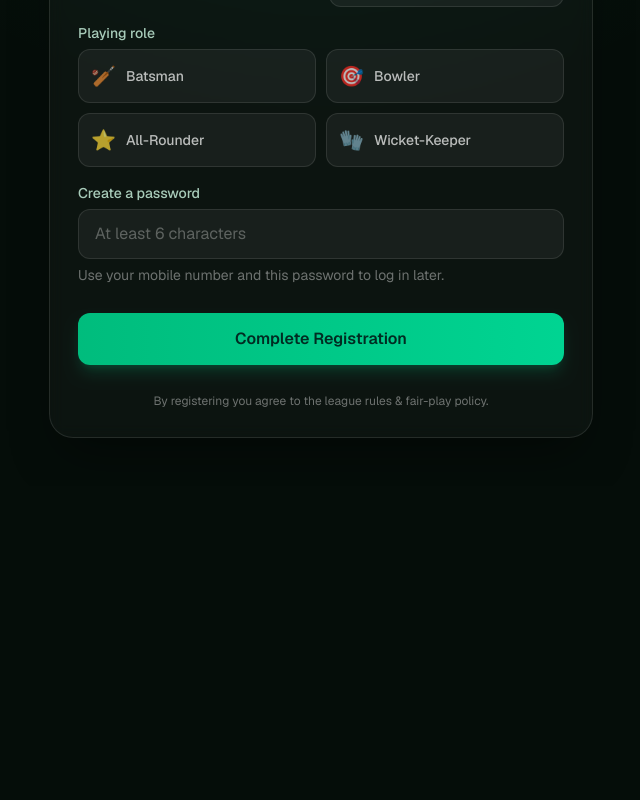
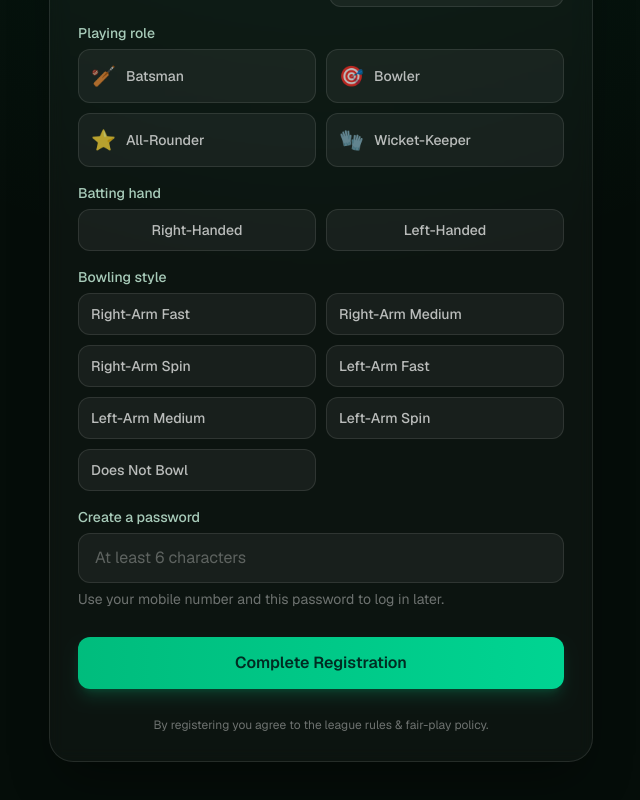
Before and after one commit to cmeher196/playzone, a Next.js app: page /register in a window 1280 px wide. Shown: the part 544-1344 px from the top of the page, without its empty margins (319-959 px from the left). Before the commit the page ends 1030 px from the top, so only its background shows below. Built offline with nearby package versions, Linux system fonts and the light colour scheme; no server answers.

Commit message:
added batting and bowling style in registration form

```diff
--- a/src/app/api/teams/[teamId]/players/route.ts
+++ b/src/app/api/teams/[teamId]/players/route.ts
@@ -55,6 +55,8 @@ export async function POST(
       gender: "Other",
       age: 18,
       playerType: "All-Rounder",
+      battingHand: "Right-Handed",
+      bowlingStyle: "Does Not Bowl",
     });
     playerId = created.id;
     playerName = created.name;
--- a/src/app/performance/page.tsx
+++ b/src/app/performance/page.tsx
@@ -40,6 +40,8 @@ export default async function PerformancePage() {
         <h1 className="text-2xl font-bold tracking-tight">My Performance</h1>
         <p className="mt-1 text-sm text-white/50">
           {user.name} · {user.playerType}
+          {user.battingHand && ` · ${user.battingHand}`}
+          {user.bowlingStyle && ` · ${user.bowlingStyle}`}
         </p>
       </div>
 
--- a/src/app/players/page.tsx
+++ b/src/app/players/page.tsx
@@ -60,7 +60,10 @@ export default async function PlayersPage() {
                   <div className="min-w-0 flex-1">
                     <div className="font-medium text-white">{p.name}</div>
                     <div className="truncate text-xs text-white/50">
-                      {p.playerType} · {p.stats.matches} matches · {p.stats.runs}{" "}
+                      {p.playerType}
+                      {p.battingHand && ` · ${p.battingHand}`}
+                      {p.bowlingStyle && ` · ${p.bowlingStyle}`}
+                      {" · "}{p.stats.matches} matches · {p.stats.runs}{" "}
                       runs · {p.stats.wickets} wkts
                     </div>
                   </div>
--- a/src/components/AdminDashboard.tsx
+++ b/src/components/AdminDashboard.tsx
@@ -3,7 +3,7 @@
 import { useMemo, useState } from "react";
 import { useRouter } from "next/navigation";
 import type { PublicPlayer } from "@/lib/registrations";
-import { GENDERS, PLAYER_TYPES } from "@/lib/validation";
+import { GENDERS, PLAYER_TYPES, BATTING_HANDS, BOWLING_STYLES } from "@/lib/validation";
 
 const ROLE_BADGE: Record<string, string> = {
   admin: "border-amber-400/30 bg-amber-400/15 text-amber-300",
@@ -22,6 +22,8 @@ type EditFields = {
   gender: (typeof GENDERS)[number];
   age: number;
   playerType: (typeof PLAYER_TYPES)[number];
+  battingHand: (typeof BATTING_HANDS)[number];
+  bowlingStyle: (typeof BOWLING_STYLES)[number];
 };
 
 export function AdminDashboard({
@@ -153,6 +155,8 @@ export function AdminDashboard({
                     </div>
                     <div className="mt-1 text-sm text-white/50">
                       {a.playerType} · {a.gender} · {a.age} yrs
+                      {a.battingHand && ` · ${a.battingHand}`}
+                      {a.bowlingStyle && ` · ${a.bowlingStyle}`}
                     </div>
                     <div className="mt-1 flex flex-wrap gap-x-4 gap-y-0.5 text-sm text-white/60">
                       <span>📱 +91 {a.mobile}</span>
@@ -248,6 +252,12 @@ function EditForm({
   const [playerType, setPlayerType] = useState<EditFields["playerType"]>(
     account.playerType,
   );
+  const [battingHand, setBattingHand] = useState<EditFields["battingHand"]>(
+    account.battingHand ?? "Right-Handed",
+  );
+  const [bowlingStyle, setBowlingStyle] = useState<EditFields["bowlingStyle"]>(
+    account.bowlingStyle ?? "Does Not Bowl",
+  );
 
   const field =
     "mt-1 w-full rounded-lg border border-white/10 bg-white/5 px-3 py-2 text-sm text-white outline-none focus:border-emerald-400/60";
@@ -303,11 +313,43 @@ function EditForm({
           ))}
         </select>
       </label>
+      <label className="text-xs text-white/50">
+        Batting hand
+        <select
+          value={battingHand}
+          onChange={(e) =>
+            setBattingHand(e.target.value as EditFields["battingHand"])
+          }
+          className={field}
+        >
+          {BATTING_HANDS.map((h) => (
+            <option key={h} value={h} className="bg-[#0a1712]">
+              {h}
+            </option>
+          ))}
+        </select>
+      </label>
+      <label className="text-xs text-white/50">
+        Bowling style
+        <select
+          value={bowlingStyle}
+          onChange={(e) =>
+            setBowlingStyle(e.target.value as EditFields["bowlingStyle"])
+          }
+          className={field}
+        >
+          {BOWLING_STYLES.map((s) => (
+            <option key={s} value={s} className="bg-[#0a1712]">
+              {s}
+            </option>
+          ))}
+        </select>
+      </label>
       <div className="flex gap-2 sm:col-span-2">
         <button
           type="button"
           disabled={busy}
-          onClick={() => onSave({ name, gender, age: Number(age), playerType })}
+          onClick={() => onSave({ name, gender, age: Number(age), playerType, battingHand, bowlingStyle })}
           className="rounded-lg bg-gradient-to-r from-emerald-500 to-emerald-400 px-4 py-2 text-sm font-semibold text-emerald-950 transition hover:from-emerald-400 hover:to-emerald-300 disabled:opacity-50"
         >
           {busy ? "Saving…" : "Save changes"}
--- a/src/components/ProfileEditor.tsx
+++ b/src/components/ProfileEditor.tsx
@@ -1,8 +1,8 @@
 "use client";
 
-import { useEffect, useRef, useState } from "react";
+import { useRef, useState } from "react";
 import { useRouter } from "next/navigation";
-import { GENDERS, PLAYER_TYPES } from "@/lib/validation";
+import { GENDERS, PLAYER_TYPES, BATTING_HANDS, BOWLING_STYLES } from "@/lib/validation";
 import type { PublicPlayer } from "@/lib/registrations";
 import { OtpVerify } from "./OtpVerify";
 
@@ -30,6 +30,12 @@ export function ProfileEditor({ user }: { user: PublicPlayer }) {
   const [playerType, setPlayerType] = useState<PublicPlayer["playerType"]>(
     user.playerType,
   );
+  const [battingHand, setBattingHand] = useState<PublicPlayer["battingHand"]>(
+    user.battingHand ?? "Right-Handed",
+  );
+  const [bowlingStyle, setBowlingStyle] = useState<PublicPlayer["bowlingStyle"]>(
+    user.bowlingStyle ?? "Does Not Bowl",
+  );
 
   const [mobile, setMobile] = useState(user.mobile);
   const [editingMobile, setEditingMobile] = useState(false);
@@ -52,12 +58,9 @@ export function ProfileEditor({ user }: { user: PublicPlayer }) {
   const [showLogoutDialog, setShowLogoutDialog] = useState(false);
   const [loggingOut, setLoggingOut] = useState(false);
 
-  useEffect(() => {
-    if (verifiedMobile && mobile !== verifiedMobile) {
-      setVerifiedToken(null);
-      setVerifiedMobile("");
-    }
-  }, [mobile, verifiedMobile]);
+  // `mobileVerified` already re-derives from `verifiedMobile === mobile` on
+  // every render, and `OtpVerify` resets its own UI when its `mobile` prop
+  // changes — so no effect is needed to "unverify" stale state here.
 
   async function saveDetails(e: React.FormEvent) {
     e.preventDefault();
@@ -76,6 +79,8 @@ export function ProfileEditor({ user }: { user: PublicPlayer }) {
           age: Number(age),
           gender,
           playerType,
+          battingHand,
+          bowlingStyle,
           mobile,
           ...(mobileChanged ? { verificationToken: verifiedToken } : {}),
         }),
@@ -338,6 +343,38 @@ export function ProfileEditor({ user }: { user: PublicPlayer }) {
         </div>
 
         <div>
+          <span className={labelClass}>Batting hand</span>
+          <div className="grid grid-cols-2 gap-2.5">
+            {BATTING_HANDS.map((option) => (
+              <button
+                type="button"
+                key={option}
+                onClick={() => setBattingHand(option)}
+                className={chip(battingHand === option)}
+              >
+                {option}
+              </button>
+            ))}
+          </div>
+        </div>
+
+        <div>
+          <span className={labelClass}>Bowling style</span>
+          <div className="grid grid-cols-2 gap-2.5">
+            {BOWLING_STYLES.map((option) => (
+              <button
+                type="button"
+                key={option}
+                onClick={() => setBowlingStyle(option)}
+                className={chip(bowlingStyle === option)}
+              >
+                {option}
+              </button>
+            ))}
+          </div>
+        </div>
+
+        <div>
           <span className={labelClass}>Mobile number</span>
           {!editingMobile ? (
             <div className="flex items-center justify-between rounded-xl border border-white/10 bg-white/5 px-4 py-3">
--- a/src/components/RegistrationForm.tsx
+++ b/src/components/RegistrationForm.tsx
@@ -9,6 +9,8 @@ import {
   type RegistrationFormInput,
   PLAYER_TYPES,
   GENDERS,
+  BATTING_HANDS,
+  BOWLING_STYLES,
 } from "@/lib/validation";
 
 const PLAYER_TYPE_ICONS: Record<(typeof PLAYER_TYPES)[number], string> = {
@@ -216,6 +218,70 @@ export function RegistrationForm({ redirectTo = "/profile" }: { redirectTo?: str
         </div>
 
         <div>
+          <span className={labelClass}>Batting hand</span>
+          <Controller
+            control={control}
+            name="battingHand"
+            render={({ field }) => (
+              <div className="grid grid-cols-2 gap-2.5">
+                {BATTING_HANDS.map((option) => {
+                  const active = field.value === option;
+                  return (
+                    <button
+                      type="button"
+                      key={option}
+                      onClick={() => field.onChange(option)}
+                      className={`rounded-xl border px-3 py-2.5 text-sm font-medium transition ${
+                        active
+                          ? "border-emerald-400 bg-emerald-400/15 text-emerald-100"
+                          : "border-white/10 bg-white/5 text-white/70 hover:border-white/25"
+                      }`}
+                    >
+                      {option}
+                    </button>
+                  );
+                })}
+              </div>
+            )}
+          />
+          {errors.battingHand && (
+            <p className={errorClass}>{errors.battingHand.message}</p>
+          )}
+        </div>
+
+        <div>
+          <span className={labelClass}>Bowling style</span>
+          <Controller
+            control={control}
+            name="bowlingStyle"
+            render={({ field }) => (
+              <div className="grid grid-cols-2 gap-2.5">
+                {BOWLING_STYLES.map((option) => {
+                  const active = field.value === option;
+                  return (
+                    <button
+                      type="button"
+                      key={option}
+                      onClick={() => field.onChange(option)}
+                      className={`rounded-xl border px-3 py-2.5 text-left text-sm font-medium transition ${
+                        active
+                          ? "border-emerald-400 bg-emerald-400/15 text-emerald-100"
+                          : "border-white/10 bg-white/5 text-white/70 hover:border-white/25"
+                      }`}
+                    >
+                      {option}
+                    </button>
+                  );
+                })}
+              </div>
+            )}
+          />
+          {errors.bowlingStyle && (
+            <p className={errorClass}>{errors.bowlingStyle.message}</p>
+          )}
+        </div>
+
+        <div>
           <label htmlFor="password" className={labelClass}>
             Create a password
           </label>
--- a/src/lib/auth.ts
+++ b/src/lib/auth.ts
@@ -26,6 +26,8 @@ const GUEST_USER: PublicPlayer = {
   gender: "Other",
   age: 0,
   playerType: "All-Rounder",
+  battingHand: "Right-Handed",
+  bowlingStyle: "Does Not Bowl",
   role: "guest",
   registeredAt: "",
   photos: [],
--- a/src/lib/registrations.ts
+++ b/src/lib/registrations.ts
@@ -165,6 +165,8 @@ export async function ensureAdminAccount(params: {
     gender: "Other",
     age: 30,
     playerType: "All-Rounder",
+    battingHand: "Right-Handed",
+    bowlingStyle: "Does Not Bowl",
     role: "admin",
     passwordHash: params.passwordHash,
     registeredAt: new Date().toISOString(),
--- a/src/lib/stats.ts
+++ b/src/lib/stats.ts
@@ -170,6 +170,8 @@ export interface PlayerAggregate {
   id: string;
   name: string;
   playerType: string;
+  battingHand?: string;
+  bowlingStyle?: string;
   role?: string;
   stats: PlayerStats;
   points: number;
@@ -256,6 +258,8 @@ export async function getLeaderboardData(): Promise<PlayerAggregate[]> {
       id: p.id,
       name: p.name,
       playerType: p.playerType,
+      battingHand: p.battingHand,
+      bowlingStyle: p.bowlingStyle,
       role: p.role,
       stats: s,
       points,
--- a/src/lib/validation.ts
+++ b/src/lib/validation.ts
@@ -9,8 +9,22 @@ export const PLAYER_TYPES = [
 
 export const GENDERS = ["Male", "Female", "Other"] as const;
 
+export const BATTING_HANDS = ["Right-Handed", "Left-Handed"] as const;
+
+export const BOWLING_STYLES = [
+  "Right-Arm Fast",
+  "Right-Arm Medium",
+  "Right-Arm Spin",
+  "Left-Arm Fast",
+  "Left-Arm Medium",
+  "Left-Arm Spin",
+  "Does Not Bowl",
+] as const;
+
 export type PlayerType = (typeof PLAYER_TYPES)[number];
 export type Gender = (typeof GENDERS)[number];
+export type BattingHand = (typeof BATTING_HANDS)[number];
+export type BowlingStyle = (typeof BOWLING_STYLES)[number];
 
 const mobileField = z
   .string()
@@ -35,6 +49,8 @@ export const registrationSchema = z.object({
     .min(8, "Age must be between 8 and 70")
     .max(70, "Age must be between 8 and 70"),
   playerType: z.enum(PLAYER_TYPES, { error: "Select your playing role" }),
+  battingHand: z.enum(BATTING_HANDS, { error: "Select your batting hand" }),
+  bowlingStyle: z.enum(BOWLING_STYLES, { error: "Select your bowling style" }),
 });
 
 export type RegistrationInput = z.infer<typeof registrationSchema>;
@@ -63,7 +79,7 @@ export type LoginInput = z.infer<typeof loginSchema>;
 
 // Profile edit. Changing the mobile number requires a fresh OTP token.
 export const profileUpdateSchema = registrationSchema
-  .pick({ name: true, gender: true, age: true, playerType: true, mobile: true })
+  .pick({ name: true, gender: true, age: true, playerType: true, battingHand: true, bowlingStyle: true, mobile: true })
   .extend({ verificationToken: z.string().optional() });
 
 export type ProfileUpdateInput = z.infer<typeof profileUpdateSchema>;
@@ -86,6 +102,8 @@ export const adminUserUpdateSchema = z.object({
     .max(70, "Age must be between 8 and 70")
     .optional(),
   playerType: z.enum(PLAYER_TYPES).optional(),
+  battingHand: z.enum(BATTING_HANDS).optional(),
+  bowlingStyle: z.enum(BOWLING_STYLES).optional(),
   role: z.enum(ACCOUNT_ROLES).optional(),
 });
 export type AdminUserUpdateInput = z.infer<typeof adminUserUpdateSchema>;
```
Also changed, not shown: src/app/players/[id]/page.tsx (+10 -0 lines), src/app/teams/[teamId]/page.tsx (+16 -4 lines).
